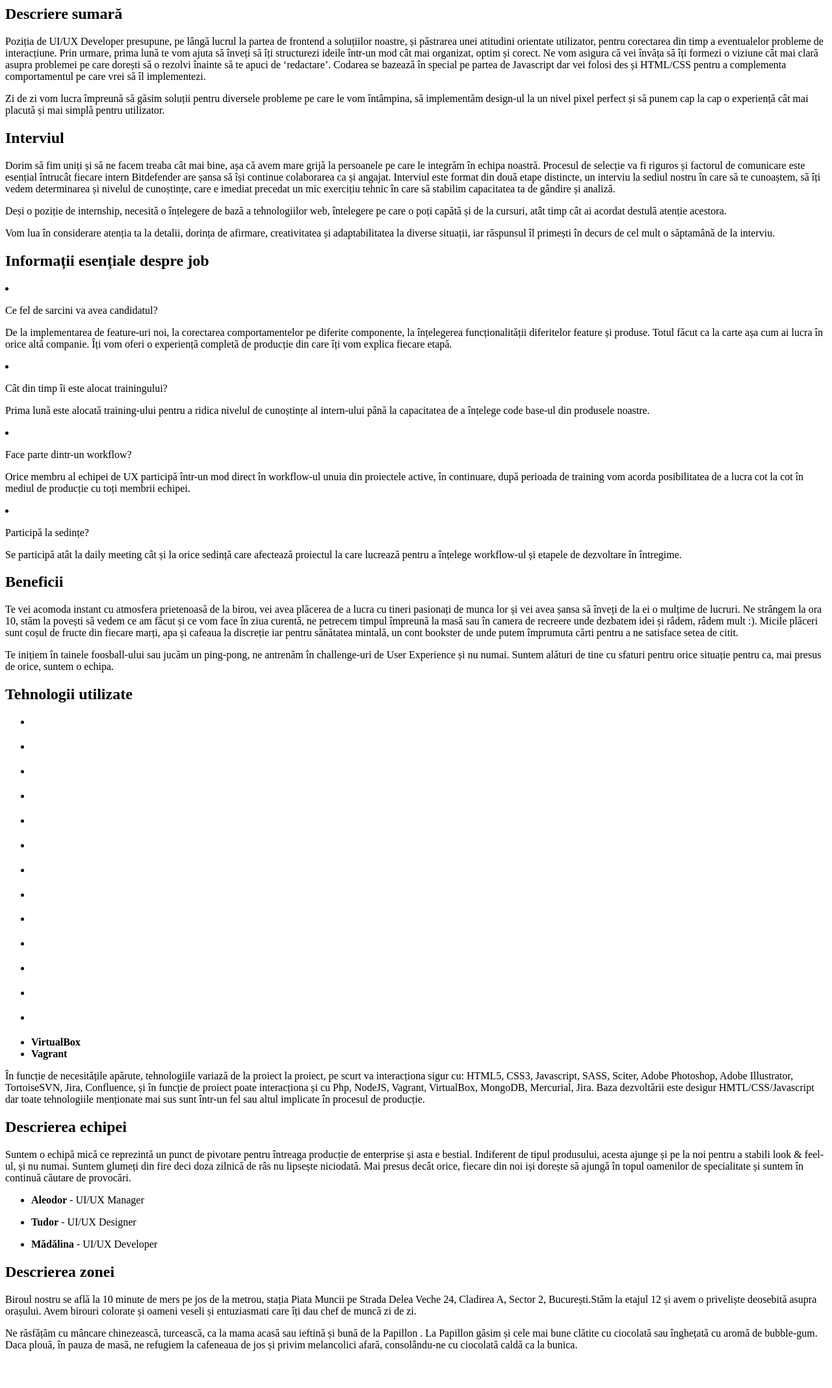
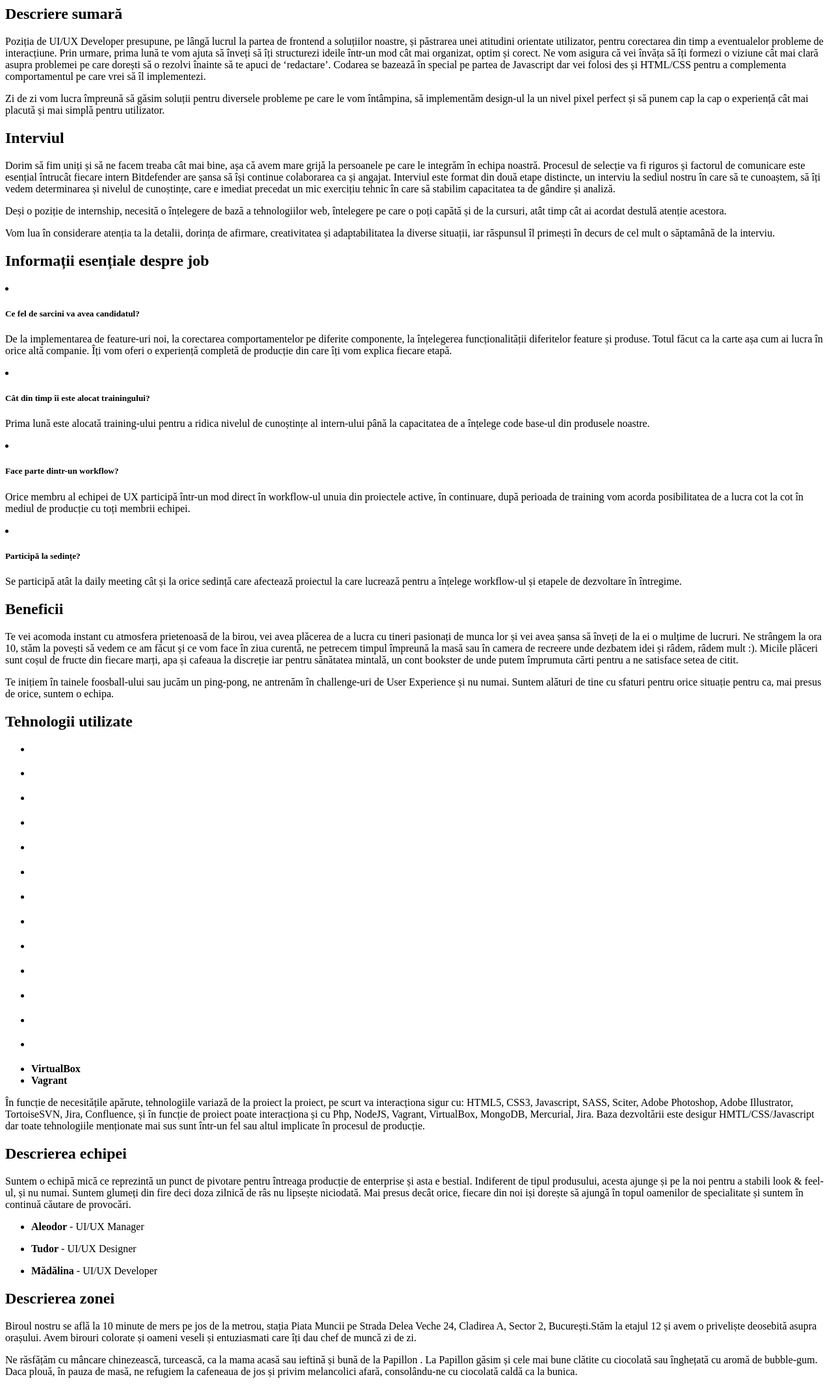
Before and after one commit to eduardpredescu/summer2016, a Jekyll site: the page built from bitdefender/ui-ux-developer-internship.html, in a window 1280 px wide. Shown: the whole page at 65% size. Built offline with Jekyll 4.4.1, drawn with Linux system fonts in a browser that asks for light colours; before the commit the page ends 2095 px from its top, so only the background shows below that.

Commit message:
Replaced bitdefender p headings with h5

```diff
--- a/bitdefender/ui-ux-developer-internship.html
+++ b/bitdefender/ui-ux-developer-internship.html
@@ -92,7 +92,7 @@ useLogoAlt: true
     <div class="section-body">
         <div class="section-copy">
             <li>
-                <p>Ce fel de sarcini va avea candidatul?</p>
+                <h5>Ce fel de sarcini va avea candidatul?</h5>
 
                 <p>De la implementarea de feature-uri noi, la corectarea comportamentelor pe diferite componente, la
                     înțelegerea funcționalității diferitelor feature și produse. Totul făcut ca la carte așa cum ai
@@ -103,15 +103,15 @@ useLogoAlt: true
                 </p>
             </li>
             <li>
-                <p>Cât din timp îi este alocat trainingului?</p>
+                <h5>Cât din timp îi este alocat trainingului?</h5>
 
                 Prima lună este alocată training-ului pentru a ridica nivelul de cunoștințe al intern-ului până la
                 capacitatea de a înțelege code base-ul din produsele noastre.
                 </p>
             </li>
             <li>
-                <p>
-                    Face parte dintr-un workflow?</p>
+                <h5>
+                    Face parte dintr-un workflow?</h5>
                 <p>
                     Orice membru al echipei de UX participă într-un mod direct în workflow-ul unuia din proiectele
                     active,
@@ -122,8 +122,8 @@ useLogoAlt: true
                 </p>
             </li>
             <li>
-                <p>
-                    Participă la sedințe?</p>
+                <h5>
+                    Participă la sedințe?</h5>
 
                 Se participă atât la daily meeting cât și la orice sedință care afectează proiectul la care lucrează
                 pentru a înțelege workflow-ul și etapele de dezvoltare în întregime.
```
